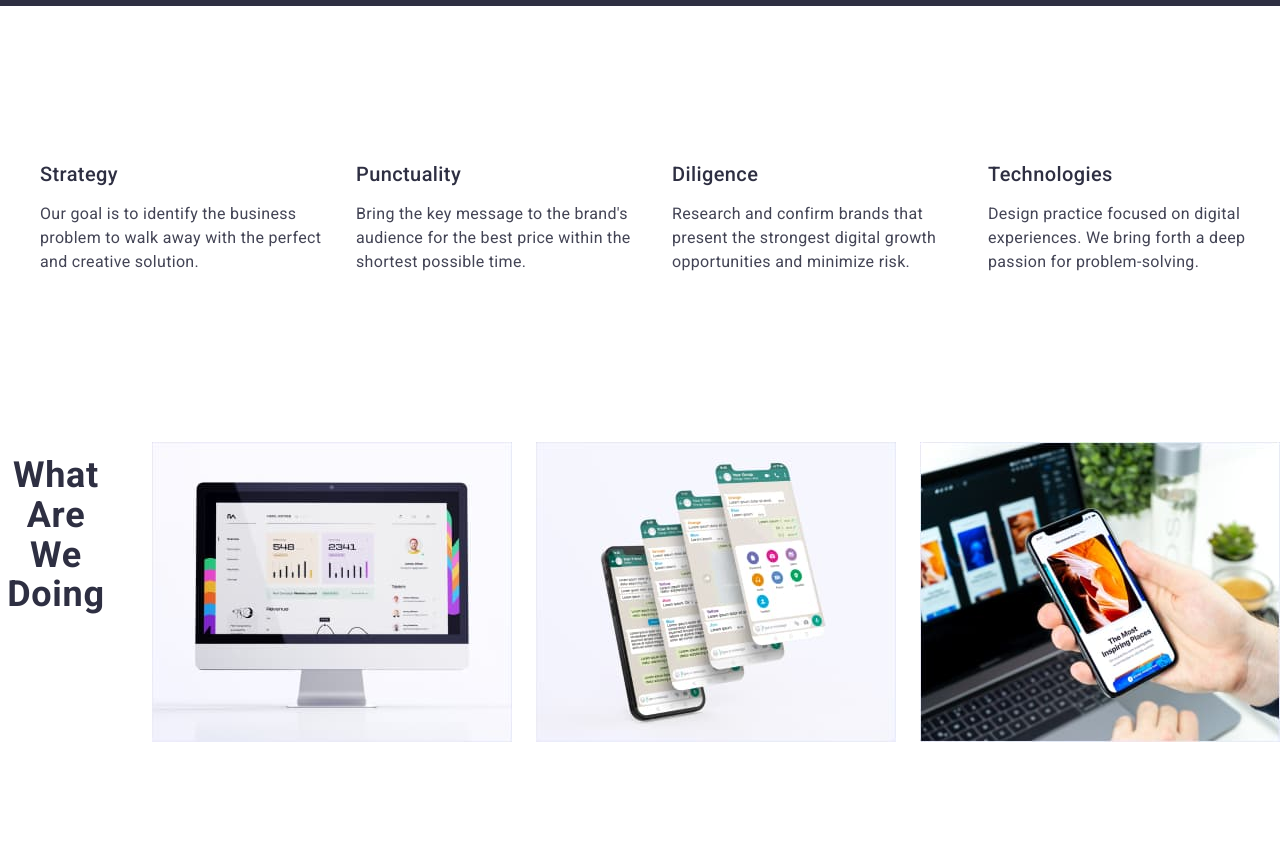
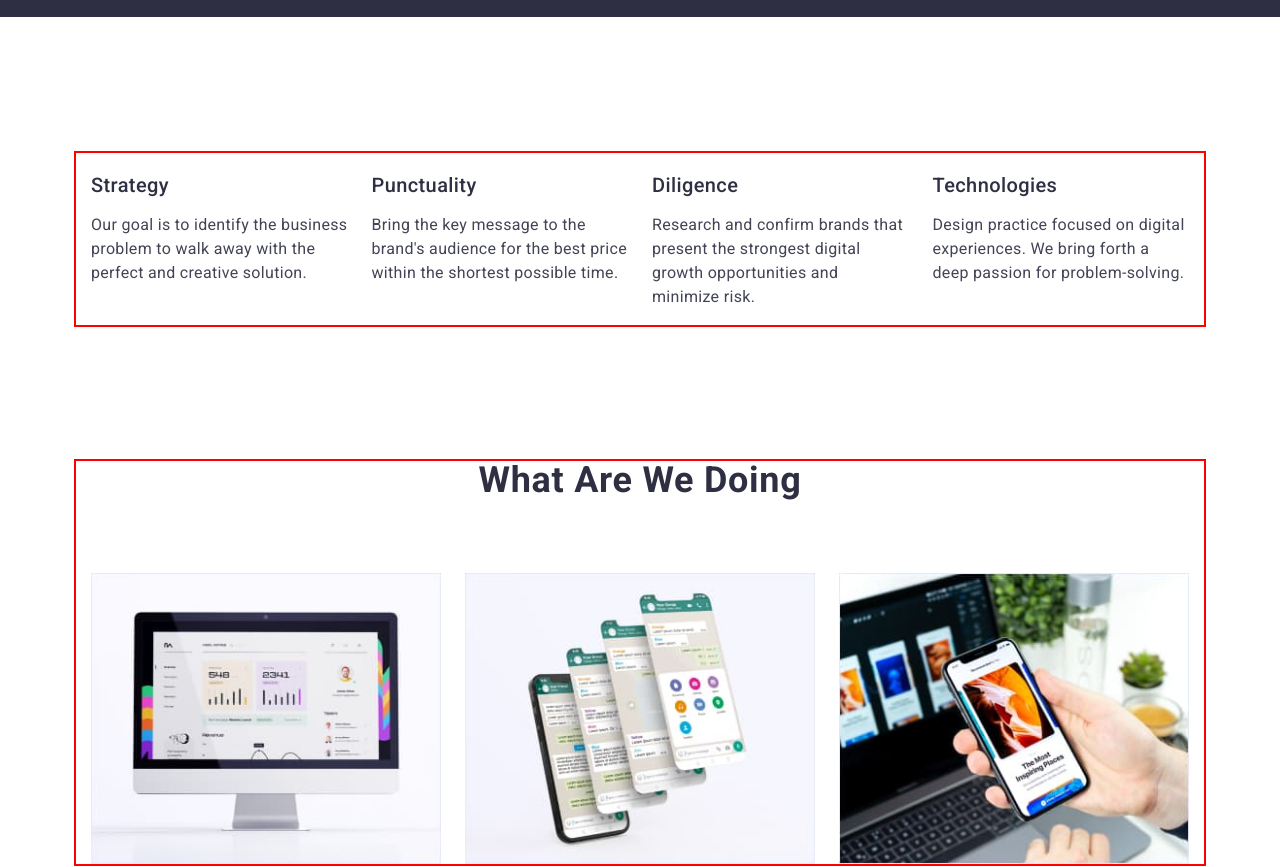
Before and after one commit to viarideto/goit-markup-hw-03, a plain HTML site: page index.html in a window 1280 px wide. Shown: the part 640-1507 px from the top of the page. Drawn offline with nearby package versions, Linux system fonts and the light colour scheme.

Commit message:
corrections

```diff
--- a/css/styles.css
+++ b/css/styles.css
@@ -1,46 +1,48 @@
 :root {
   /* text */
-    --logo-first-color: #4D5AE5;
-    --logo-top-color: #2E2F42;
-    --logo-footer-color: #F4F4FD;
-    --title-color: #2E2F42;
+  --logo-first-color: #4d5ae5;
+  --logo-top-color: #2e2f42;
+  --logo-footer-color: #f4f4fd;
+  --title-color: #2e2f42;
   --text-color: #434455;
-    --text-footer-color: #F4F4FD;
-    --hero-title-color: #FFFFFF;
+  --text-footer-color: #f4f4fd;
+  --hero-title-color: #ffffff;
 
   /* buttons & links */
-    --hero-btn-text-color: #FFFFFF;
-    --hero-btn-background-color: #4D5AE5;
-    --hero-btn-background-hover: #404BBF;
-    --link-color: #2E2F42;
+  --hero-btn-text-color: #ffffff;
+  --hero-btn-background-color: #4d5ae5;
+  --hero-btn-background-hover: #404bbf;
+  --link-color: #2e2f42;
   --link-contacts-color: #434455;
-    --link-color-active: #404BBF;
-    --filter-btn-color: #4D5AE5;
-    --filter-btn-hover: #FFFFFF;
+  --link-color-active: #404bbf;
+  --filter-btn-color: #4d5ae5;
+  --filter-btn-hover: #ffffff;
   --filter-btn-border: #e7e9fc;
 
   /* background */
-    --main-background-color: #FFFFFF;
+  --main-background-color: #ffffff;
   --header-background-color: #ffffff;
-    --hero-background-color: #2E2F42;
-    --footer-background-color: #2E2F42;
+  --hero-background-color: #2e2f42;
+  --footer-background-color: #2e2f42;
 
-    --modal-background: #FCFCFC;
+  --modal-background: #fcfcfc;
   --team-card-background: #ffffff;
 
-    --filter-btn-background-color: #F4F4FD;
-    --filter-btn-background-hover: #404BBF;
+  --filter-btn-background-color: #f4f4fd;
+  --filter-btn-background-hover: #404bbf;
 }
 
 body {
-font-family: 'Roboto', sans-serif;
+  font-family: "Roboto", sans-serif;
   font-size: 16px;
   color: #434455;
   background-color: var(--main-background-color);
 }
 
 img {
-    display: block
+  display: block;
+  max-width: 100%;
+  height: auto;
 }
 
 .list {
@@ -51,32 +53,33 @@ img {
   text-decoration: none;
 }
 
+.container {
+  max-width: 1128px;
+  padding: 0 15px;
+  margin: 0 auto;
+  outline: 2px solid red;
+}
 
 /* -----------------HEAD---------------- */
 .top {
   background-color: var(--header-background-color);
-        border-bottom: 1px solid #e7e9fc
-
-}
-.container {
-    display: flex;
-
+  border-bottom: 1px solid #e7e9fc;
 }
 
 .top-container {
+  display: flex;
   width: 1158px;
   margin: 0 auto;
   padding: 0 15px;
-
 }
 
-.top-nav{
+.top-nav {
   display: flex;
   align-items: center;
 }
 
 .top-logo {
-    font-family: 'Raleway', sans-serif;
+  font-family: "Raleway", sans-serif;
   font-weight: 800;
   font-size: 18px;
   line-height: 1.17;
@@ -88,15 +91,13 @@ align-items: center;
   margin-right: 76px;
 }
 .top-logo-part {
-    color:var(--logo-top-color);
+  color: var(--logo-top-color);
 }
 
-.top-list{
+.top-list {
   display: flex;
   gap: 40px;
 }
-
-
 
 .top-link {
   font-weight: 500;
@@ -106,12 +107,14 @@ align-items: center;
   padding: 24px 0;
 }
 
-.top-link:hover, .top-link:focus  {
+.top-link:hover,
+.top-link:focus {
   color: var(--link-color-active);
 }
 
 .top-address {
   font-style: normal;
+  margin-left: auto;
 }
 
 .top-address-list {
@@ -119,20 +122,17 @@ align-items: center;
   gap: 40px;
 }
 
-
 .top-address-link {
-    font-family: 'Roboto';
+  font-family: "Roboto";
   line-height: 1.5;
   letter-spacing: 0.02em;
   color: var(--link-contacts-color);
-
 }
 
-
-.top-address-link:hover, .top-address-link:focus {
+.top-address-link:hover,
+.top-address-link:focus {
   color: var(--link-color-active);
 }
-
 
 /* -----------------HERO---------------- */
 .hero {
@@ -147,6 +147,7 @@ align-items: center;
   letter-spacing: 0.02em;
   color: var(--hero-title-color);
   max-width: 496px;
+  margin: 0 auto;
 }
 .hero-button {
   font-family: inherit;
@@ -162,9 +163,11 @@ align-items: center;
   height: 56px;
   border: none;
   border-radius: 4px;
+  margin: 48px auto 0;
 }
 
-.hero-button:hover, .hero-button:focus {
+.hero-button:hover,
+.hero-button:focus {
   background-color: var(--hero-btn-background-hover);
 }
 /* -----------------MAIN---------------- */
@@ -172,30 +175,46 @@ align-items: center;
 .about {
   padding: 120px 0;
 }
+
+.visually-hidden {
+  position: absolute;
+  width: 1px;
+  height: 1px;
+  margin: -1px;
+  border: 0;
+  padding: 0;
+  white-space: nowrap;
+  clip-path: inset(100%);
+  clip: rect(0 0 0 0);
+  overflow: hidden;
+}
+
 .about-list {
   display: flex;
   gap: 24px;
+  padding: 0;
 }
+
 .about-item {
-    width: calc((100% - 72px) / 4);
+  flex-basis: calc((100% - 72px) / 4);
 }
 
 .about-item-name {
   font-weight: 500;
   font-size: 20px;
-    line-height: 1.20; /* 24px/20 */
+  line-height: 1.2; /* 24px/20 */
   letter-spacing: 0.02em;
   color: var(--title-color);
   margin-bottom: 8px;
 }
 .about-item-text {
-    line-height: 1.50; /* 24px/16 */
+  line-height: 1.5; /* 24px/16 */
   letter-spacing: 0.02em;
   color: var(--text-color);
 }
 
 /* ----Do---- */
-.do {
+.doing {
   padding-bottom: 120px;
 }
 .do-title {
@@ -205,21 +224,24 @@ gap: 24px;
   letter-spacing: 0.02em;
   text-transform: capitalize;
   color: var(--title-color);
-    margin-bottom: 72px;
+  display: flex;
+  flex-direction: column;
+  margin: 0 0 72px;
 }
 .do-list {
   display: flex;
   gap: 24px;
+  padding: 0;
 }
 
 .do-item {
   width: calc((100% - 48px) / 3);
+  margin: 0;
 }
-
 
 /* ----Team---- */
 .team {
-    background-color: #F4F4FD;
+  background-color: #f4f4fd;
   padding: 120px 0;
 }
 
@@ -230,16 +252,17 @@ gap: 24px;
   letter-spacing: 0.02em;
   text-transform: capitalize;
   color: var(--title-color);
-    margin-bottom: 72px;
+  margin: 0 0 72px;
 }
 
 .team-list {
   display: flex;
   gap: 24px;
+  padding: 0;
 }
 
 .team-item {
-    background-color:var(--team-card-background);
+  background-color: var(--team-card-background);
   width: calc((100% - 72px) / 4);
   border-radius: 0px 0px 4px 4px;
 }
@@ -255,13 +278,14 @@ gap: 24px;
   text-align: center;
   letter-spacing: 0.02em;
   color: var(--title-color);
-        margin-bottom: 8px;
+  margin: 0 0 8px;
 }
 .team-job {
   line-height: 1.5;
   text-align: center;
   letter-spacing: 0.02em;
   color: var(--text-color);
+  margin: 0;
 }
 
 /* -----------------FOOTER---------------- */
@@ -271,7 +295,7 @@ gap: 24px;
 }
 
 .bottom-logo {
-    font-family: 'Raleway', sans-serif;
+  font-family: "Raleway", sans-serif;
   font-weight: 800;
   font-size: 18px;
   line-height: 1.17;
@@ -286,13 +310,15 @@ gap: 24px;
 
 .bottom-logo-part {
   color: var(--logo-footer-color);
+  display: inline-block;
 }
 
 .bottom-text {
+  max-width: 264px;
   line-height: 1.5;
   letter-spacing: 0.02em;
   color: var(--text-footer-color);
-    min-width: 264px;
+  margin: 0;
 }
 /* -----------------PORTFOLIO-FILTER---------------- */
 .portfolio {
@@ -305,7 +331,6 @@ gap: 24px;
   gap: 24px;
   margin-bottom: 72px;
 }
-
 
 .portfolio-filter-button {
   font-family: inherit;
@@ -323,7 +348,8 @@ gap: 24px;
   border: 1px solid var(--filter-btn-border);
   border-radius: 4px;
 }
-.portfolio-filter-button:hover, .portfolio-filter-button:focus {
+.portfolio-filter-button:hover,
+.portfolio-filter-button:focus {
   color: var(--filter-btn-hover);
   background-color: var(--filter-btn-background-hover);
   border: 1px solid transparent;
@@ -335,6 +361,7 @@ gap: 24px;
   flex-wrap: wrap;
   column-gap: 24px;
   row-gap: 48px;
+  padding: 0;
 }
 .portfolio-item {
   width: calc((100% - 48px) / 3);
@@ -352,11 +379,12 @@ gap: 24px;
   line-height: 1.2;
   letter-spacing: 0.02em;
   color: var(--title-color);
-    margin-bottom: 8px;
+  margin: 0 0 8px;
 }
 
 .portfolio-product {
   line-height: 1.5;
   letter-spacing: 0.02em;
   color: var(--text-color);
+  margin: 0;
 }
--- a/index.html
+++ b/index.html
@@ -54,20 +54,20 @@
     </header>
     <main>
       <section class="hero">
-        <div class="container">
+        <div class="hero-container container">
           <h1 class="hero-title">Effective Solutions for Your Business</h1>
           <button class="hero-button" type="button">Order Service</button>
         </div>
       </section>
       <section class="about">
         <div class="container">
-            <h2 class="about-title" hidden>Our advantages</h2>
+          <h2 class="about-title visually-hidden">Our advantages</h2>
           <ul class="about-list list">
             <li class="about-item">
               <h3 class="about-item-name">Strategy</h3>
               <p class="about-item-text">
-                  Our goal is to identify the business problem to walk away with the
-                  perfect and creative solution.
+                Our goal is to identify the business problem to walk away with
+                the perfect and creative solution.
               </p>
             </li>
             <li class="about-item">
@@ -94,7 +94,7 @@
           </ul>
         </div>
       </section>
-      <section class="do">
+      <section class="doing">
         <div class="container">
           <h2 class="do-title">What are we doing</h2>
           <ul class="do-list list">
@@ -194,8 +194,8 @@
           >Web<span class="bottom-logo-part">Studio</span></a
         >
         <p class="bottom-text">
-          Increase the flow of customers and sales for your business with digital
-          marketing & growth solutions.
+          Increase the flow of customers and sales for your business with
+          digital marketing & growth solutions.
         </p>
       </div>
     </footer>
```
Also changed, not shown: portfolio.html (+5 -5 lines). Lines whose indentation alone changed are shown as unchanged.
